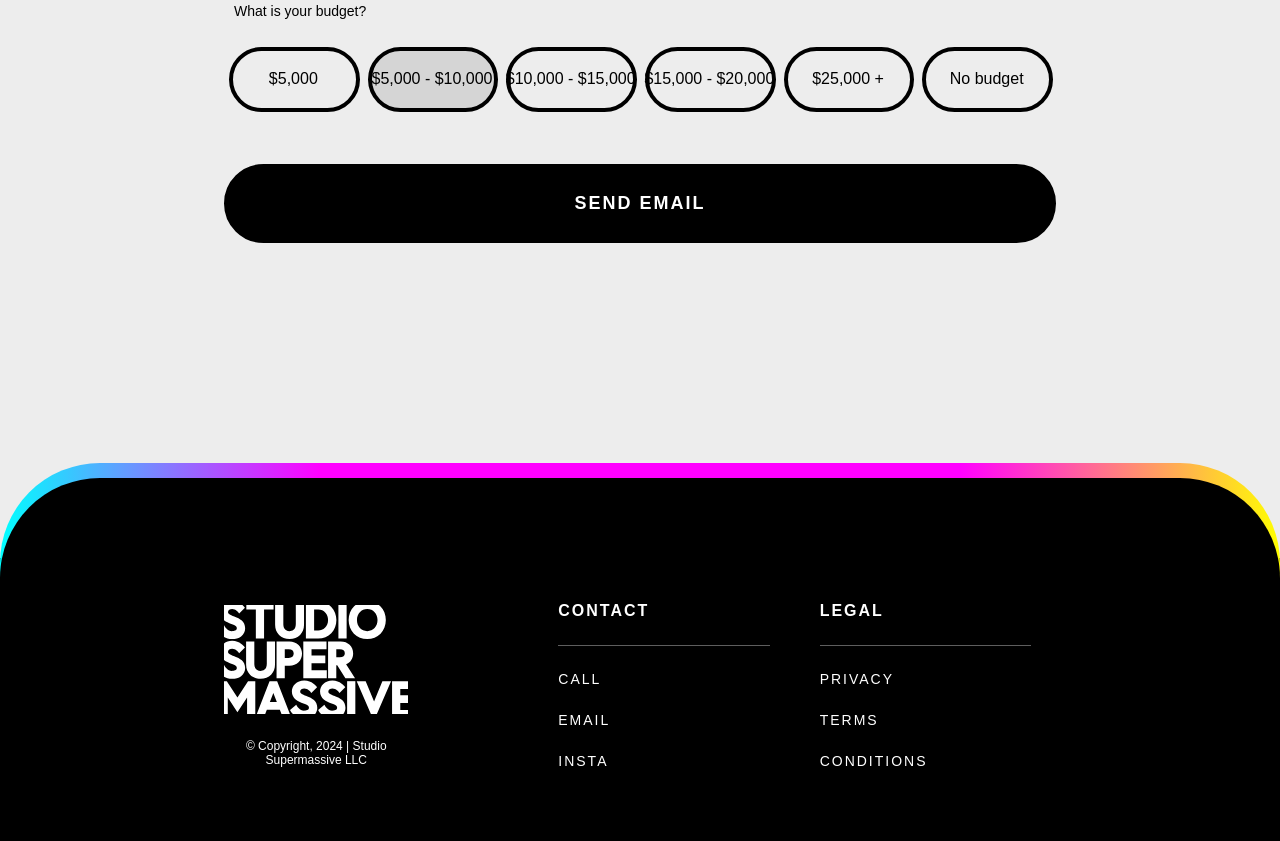
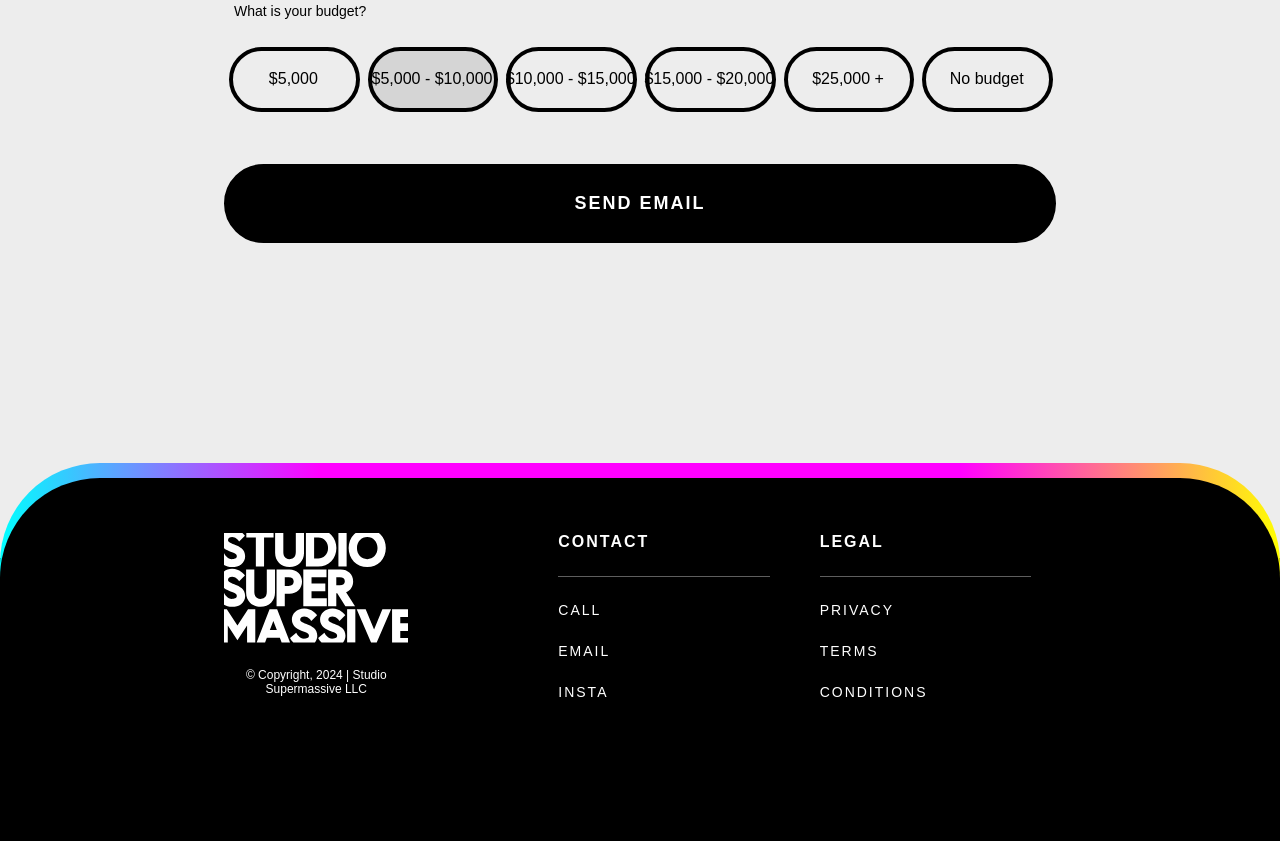
Before and after one commit to ssmllc/ssm24, a website built with webpack: page src/index.html in a window 1280 px wide. Shown: the part 5022-5863 px from the top of the page. Built offline with nearby package versions, Linux system fonts and the light colour scheme; a web font is replaced by a local one.

Commit message:
footer tweeks for large viewport

```diff
--- a/src/scss/_footer.scss
+++ b/src/scss/_footer.scss
@@ -18,6 +18,10 @@
     height: 50vh;
   }
 
+  @media (min-width: 1900px) {
+    height: 60vh;
+  }
+
   &::after {
     // outline: 10px solid red;
     background: var(--black);
@@ -33,7 +37,7 @@
   }
 
   &--contact {
-    align-self: center;
+    // align-self: center;
     color: var(--white);
     display: flex;
     flex-direction: column-reverse;
@@ -50,6 +54,12 @@
 
     @media (min-width: 1280px) {
       flex-direction: row;
+      width: 65%;
+    }
+
+    @media (min-width: 1900px) {
+      flex-direction: row;
+      margin: 100px auto 25px;
       width: 65%;
     }
 
@@ -101,7 +111,7 @@
       }
 
       @media (min-width: 1024px) {
-        align-self: center;
+        // align-self: center;
       }
 
       @media (min-width: 1280px) {
```
Also changed, not shown: src/index.js (+0 -14 lines), dist/app.js, dist/main.css.
